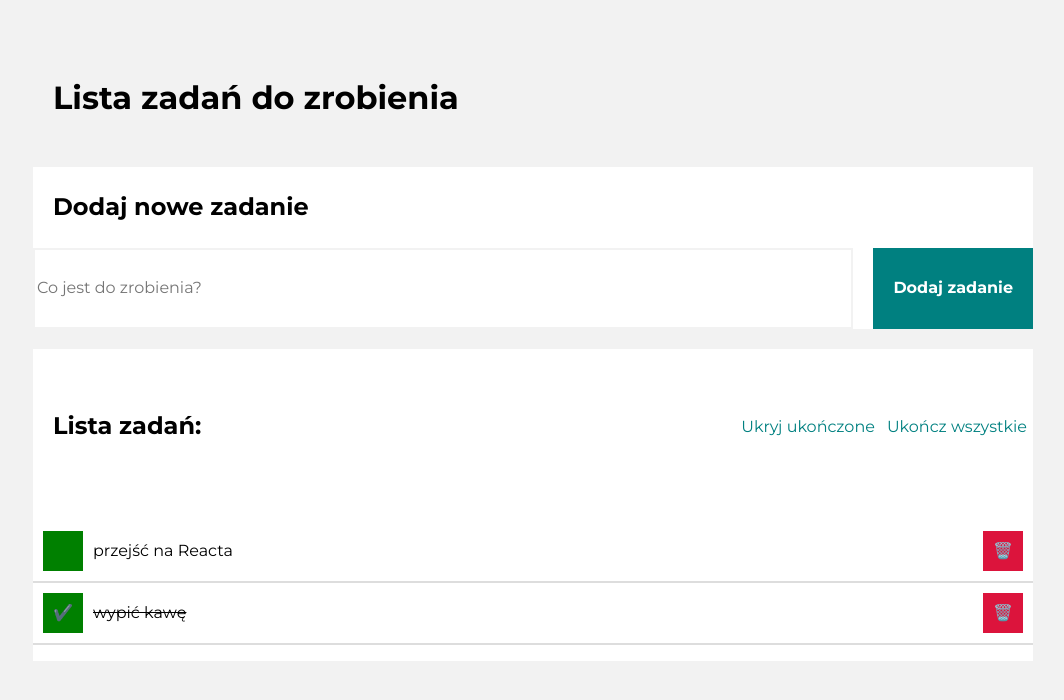
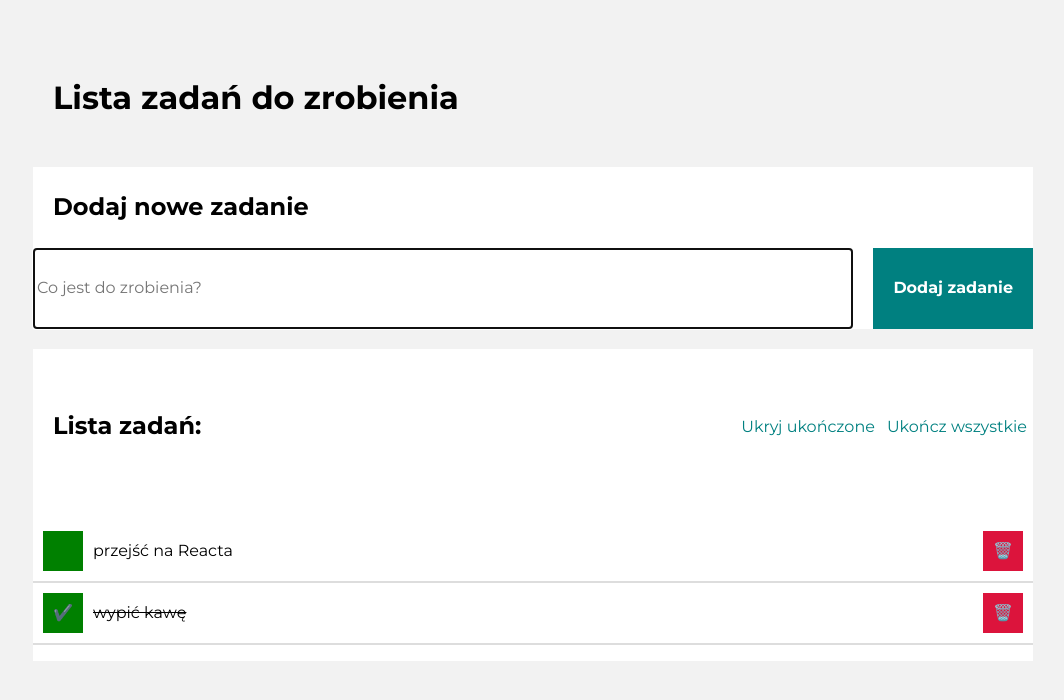
Before and after one commit to tomecky1/todo-list-react, a React (Create React App) app: page / in a window 1280 px wide. Shown: the top 700 px of the page, without its empty margins (107-1171 px from the left). Built offline with nearby package versions, Linux system fonts and the light colour scheme.

Commit message:
fixed autofocus in form

```diff
--- a/src/Form/index.js
+++ b/src/Form/index.js
@@ -5,8 +5,7 @@ const Form = (props) => (
         <input
             className="form__input"
             type="text"
-            placeholder="Co jest do zrobienia?"
-            onfocus
+            placeholder="Co jest do zrobienia?" autoFocus
         />
         <button className="form__button">Dodaj zadanie</button>
     </form>
```
